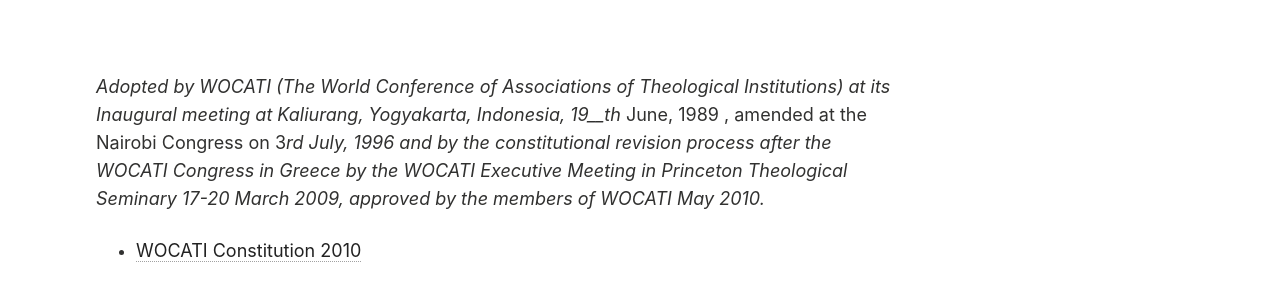
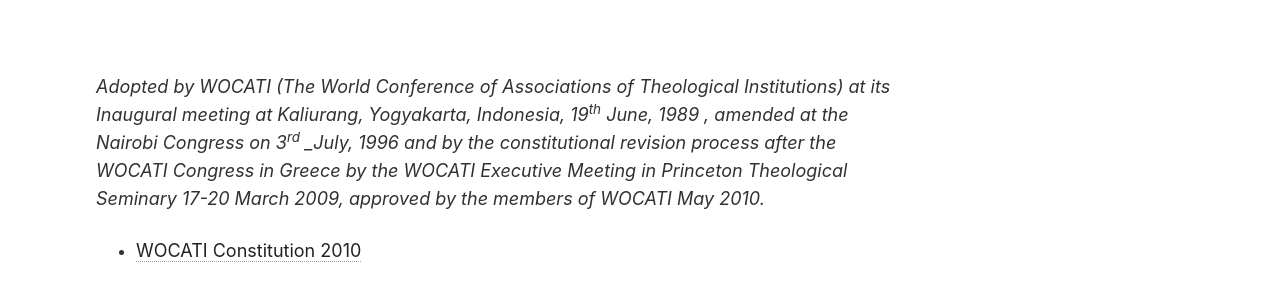
Before and after one commit to adamdjbrett/wocati-archived, a Jekyll site: the page built from about/index.md, in a window 1280 px wide and 900 px high, scrolled down 9367 px. Shown: the part 184-477 px from the top of the window. Built offline with Jekyll 4.4.1, drawn with Linux system fonts in a browser that asks for light colours.

```diff
--- a/about/index.md
+++ b/about/index.md
@@ -221,7 +221,7 @@ WOCATI is organized according to the provisions contained herein for the followi
 
 
 
-_Adopted by WOCATI (The World Conference of Associations of Theological Institutions) at its Inaugural meeting at Kaliurang, Yogyakarta, Indonesia, 19__th_ June, 1989 , amended at the Nairobi Congress on 3_rd_ _July, 1996 and by the constitutional revision process after the WOCATI Congress in Greece by the WOCATI Executive Meeting in Princeton Theological Seminary 17-20 March 2009, approved by the members of WOCATI May 2010._
+_Adopted by WOCATI (The World Conference of Associations of Theological Institutions) at its Inaugural meeting at Kaliurang, Yogyakarta, Indonesia, 19<sup>th</sup> June, 1989 , amended at the Nairobi Congress on 3<sup>rd</sup> _July, 1996 and by the constitutional revision process after the WOCATI Congress in Greece by the WOCATI Executive Meeting in Princeton Theological Seminary 17-20 March 2009, approved by the members of WOCATI May 2010._
 - [WOCATI Constitution 2010](https://wocati.org/wp-content/uploads/2012/06/WOCATI-Constitution-2010_rev2.pdf)
 
 
```
